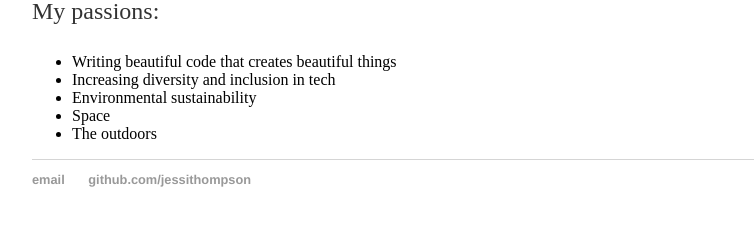
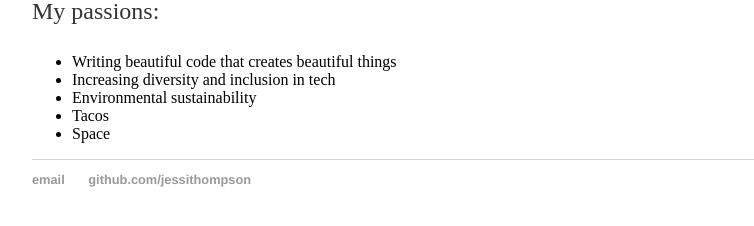
Before and after one commit to jessithompson/jessithompson.github.io, a Jekyll site: the page built from about/index.html, in a window 1280 px wide. Shown: the part 260-486 px from the top of the page, without its empty margins (160-914 px from the left). Built offline with Jekyll 4.4.1, drawn with Linux system fonts in a browser that asks for light colours.

Commit message:
Update index.html

```diff
--- a/about/index.html
+++ b/about/index.html
@@ -10,8 +10,8 @@ title: Who am I?
     <li> Writing beautiful code that creates beautiful things
     <li> Increasing diversity and inclusion in tech
     <li> Environmental sustainability
+    <li> Tacos
     <li> Space
-    <li> The outdoors
  <ul>
 
 </div><!-- /.blurb -->
```
